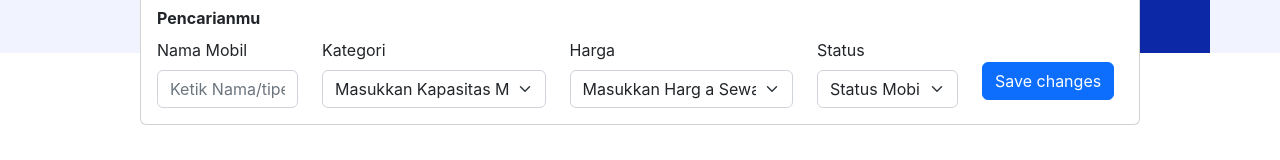
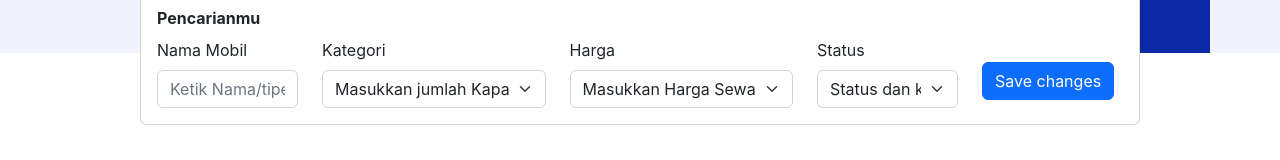
Before and after one commit to mulia007/gold_challenge, a React (Create React App) app: page /carimobil in a window 1280 px wide. Shown: the part 383-543 px from the top of the page. Built offline with nearby package versions, Linux system fonts and the light colour scheme; no server answers.

Commit message:
Update Filter.jsx

```diff
--- a/src/components/Filter.jsx
+++ b/src/components/Filter.jsx
@@ -42,7 +42,7 @@ const Filter = (props) => {
                   displayEmpty
                   inputProps={{ "aria-label": "Without label" }}
                 >
-                  <option selected>Masukkan Kapasitas Mobil</option>
+                  <option selected>Masukkan jumlah Kapasitas Mobil</option>
                   <option value="small">2-4 Orang</option>
                   <option value="medium">4-6 Orang(medium)</option>
                   <option value="Medium">4-6 Orang(Medium)</option>
@@ -65,7 +65,7 @@ const Filter = (props) => {
                   displayEmpty
                   inputProps={{ "aria-label": "Without label" }}
                 >
-                  <option selected>Masukkan Harg a Sewa per Hari</option>
+                  <option selected>Masukkan Harga Sewa per Hari</option>
                   <option value="cheap">&lt; Rp.400.000</option>
                   <option value="Medium">Rp.400.000 - Rp.600.000</option>
                   <option value="expensive">&gt; Rp.600.000</option>
@@ -87,7 +87,7 @@ const Filter = (props) => {
                   displayEmpty
                   inputProps={{ "aria-label": "Without label" }}
                 >
-                  <option selected>Status Mobil</option>
+                  <option selected>Status dan kondisi Mobil</option>
                   <option value="true">Disewa</option>
                   <option value="false">Belum Disewa</option>
                 </select>
```
